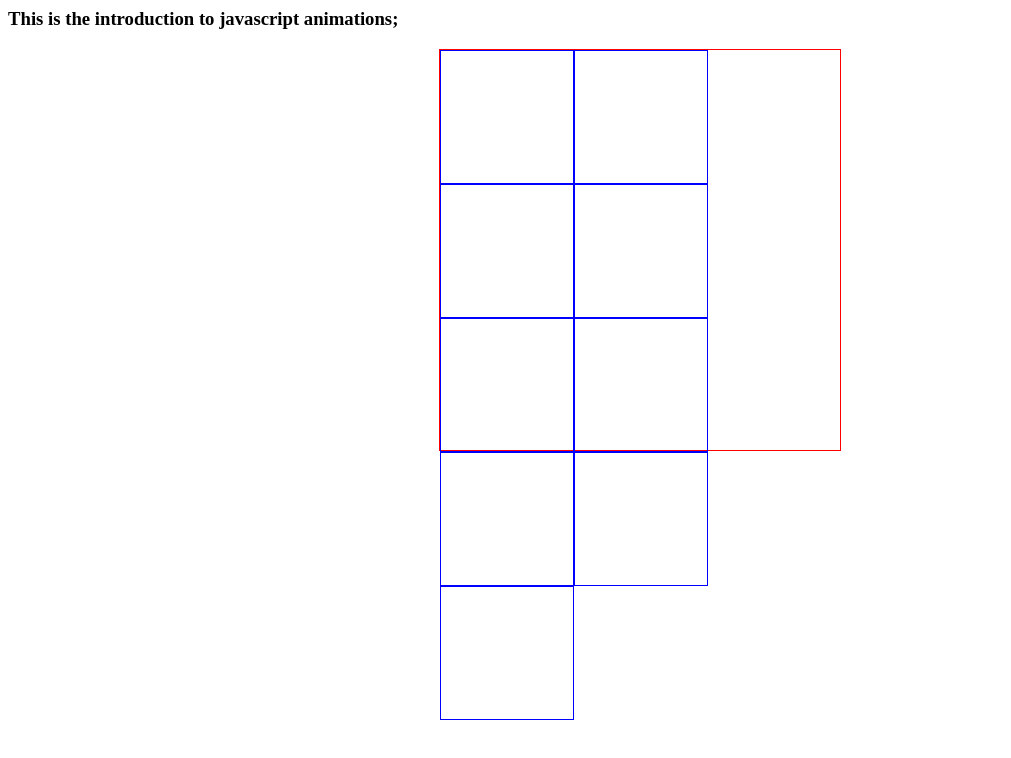
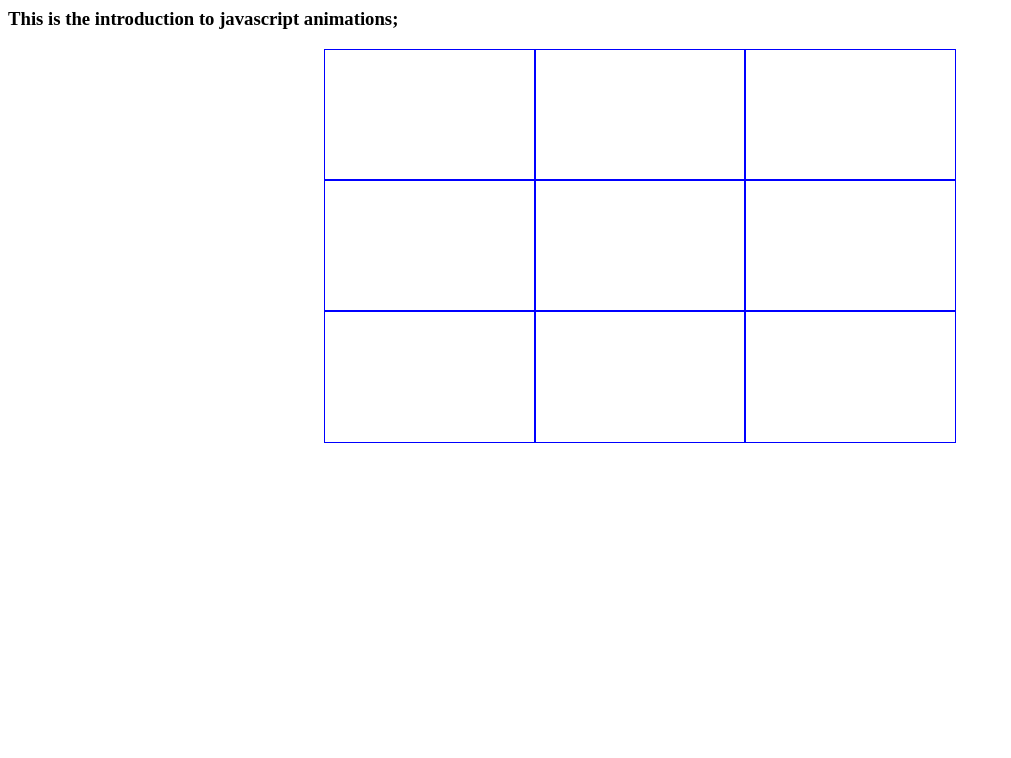
Before and after one commit to Puliyedath/js_drag_drop_again, a website: page public/index.html in a window 1280 px wide. Shown: the whole page, without its empty margins (0-1011 px from the left). Drawn offline with Linux system fonts and the light colour scheme.

Commit message:
1. fixes the flexbox styling issue

```diff
--- a/public/index.html
+++ b/public/index.html
@@ -9,14 +9,14 @@
          .container{
              display:flex;
              flex-wrap: wrap;
-             width: 400px;
-             height: 400px;
+             height: 50%;
+             width: 50%;
              margin:auto;
-             border:1px solid red;
          }
 
          .box{
              height:33%;
+             flex-basis: 33%;
              width:33%;
              border:1px solid blue;
          }
```
